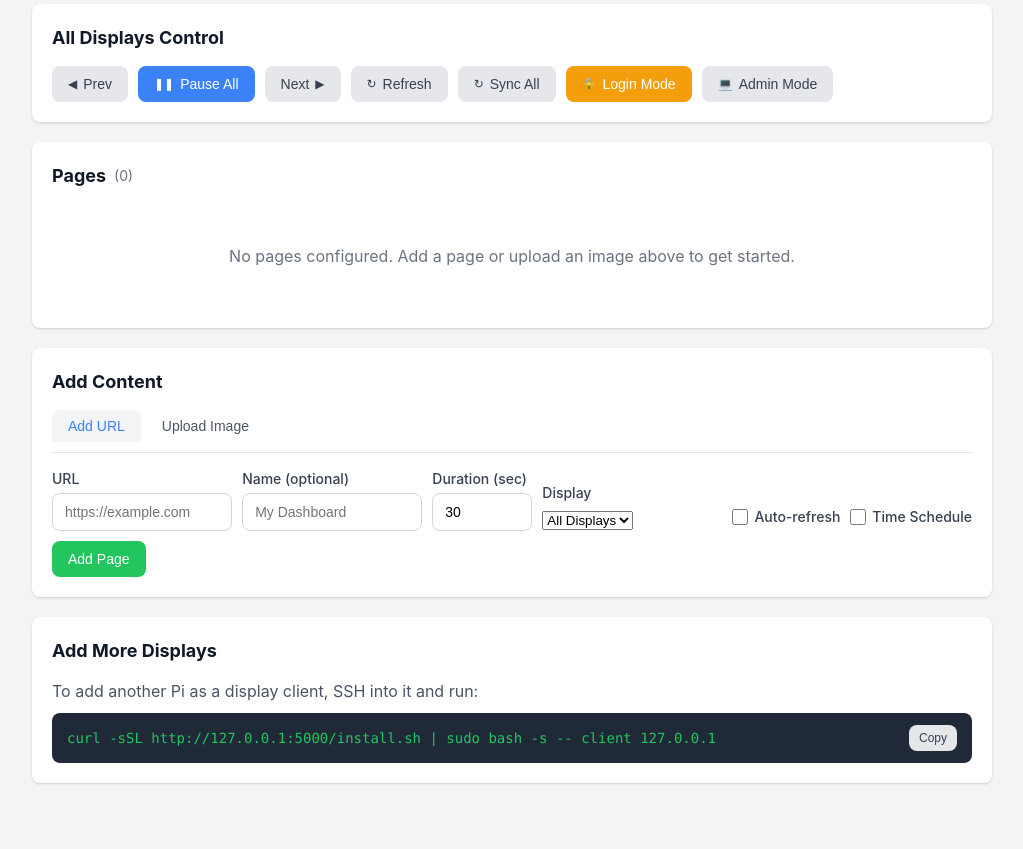
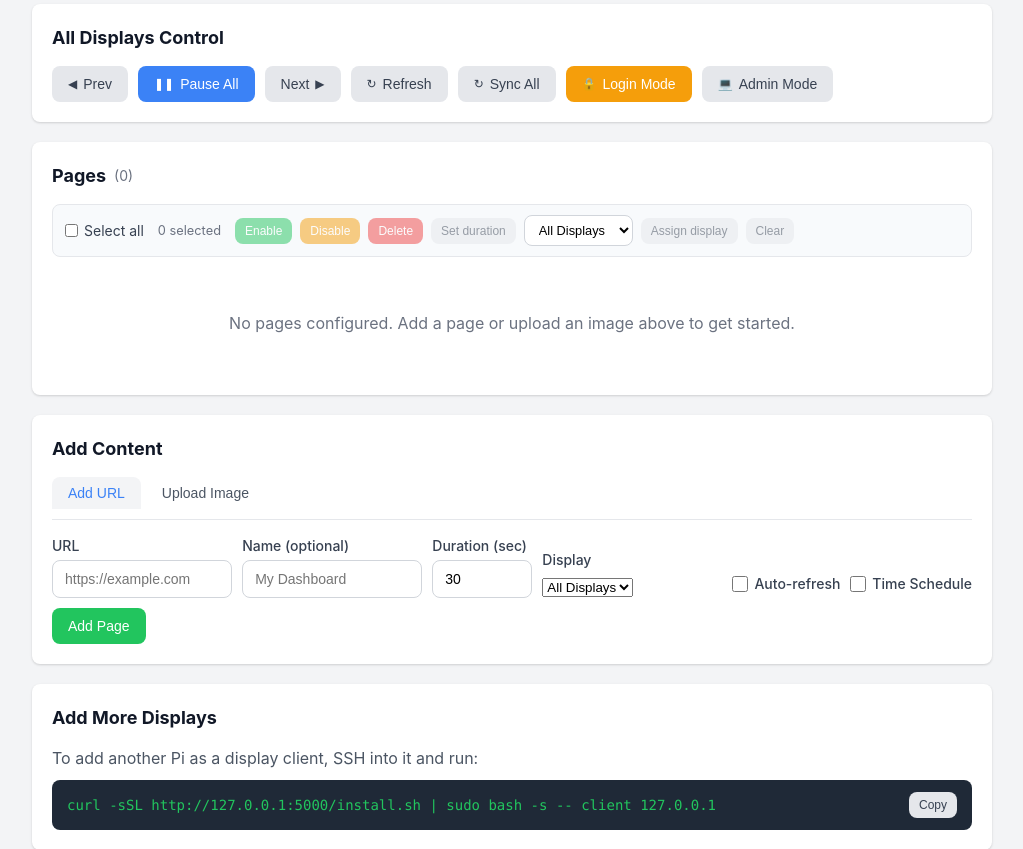
Before and after one commit to maxedmini/pi-kiosk, a Flask app: page / in a window 1280 px wide. Shown: the part 430-1279 px from the top of the page, without its empty margins (128-1151 px from the left). Run offline with Flask 3, Linux system fonts and the light colour scheme; data that the repository does not hold is empty; some libraries are stand-ins or nearby versions.

Commit message:
Add bulk actions for pages

```diff
--- a/static/app.js
+++ b/static/app.js
@@ -6,6 +6,7 @@ let displays = [];
 let systemInfo = { hostname: '', ip: '' };
 let sortable = null;
 let scheduleClipboard = [];
+let selectedPageIds = new Set();
 
 // DOM Elements
 const systemHostname = document.getElementById('systemHostname');
@@ -36,6 +37,15 @@ const pauseIcon = document.getElementById('pauseIcon');
 const pauseText = document.getElementById('pauseText');
 const btnSettings = document.getElementById('btnSettings');
 const copyInstallCmd = document.getElementById('copyInstallCmd');
+const selectAllPages = document.getElementById('selectAllPages');
+const selectedCount = document.getElementById('selectedCount');
+const btnBulkEnable = document.getElementById('btnBulkEnable');
+const btnBulkDisable = document.getElementById('btnBulkDisable');
+const btnBulkDelete = document.getElementById('btnBulkDelete');
+const btnBulkDuration = document.getElementById('btnBulkDuration');
+const btnBulkAssignDisplay = document.getElementById('btnBulkAssignDisplay');
+const bulkDisplaySelect = document.getElementById('bulkDisplaySelect');
+const clearSelectedPages = document.getElementById('clearSelectedPages');
 
 // Socket.IO Events
 socket.on('connect', () => {
@@ -300,7 +310,8 @@ function updateDisplaySelects() {
     const selects = [
         document.getElementById('newDisplayId'),
         document.getElementById('imageDisplayId'),
-        document.getElementById('editDisplayId')
+        document.getElementById('editDisplayId'),
+        bulkDisplaySelect
     ];
 
     selects.forEach(select => {
@@ -318,6 +329,24 @@ function updateDisplaySelects() {
             select.value = currentValue;
         }
     });
+}
+
+function updateBulkSelectionUI() {
+    const count = selectedPageIds.size;
+    if (selectedCount) {
+        selectedCount.textContent = `${count} selected`;
+    }
+    const hasSelection = count > 0;
+    if (btnBulkEnable) btnBulkEnable.disabled = !hasSelection;
+    if (btnBulkDisable) btnBulkDisable.disabled = !hasSelection;
+    if (btnBulkDelete) btnBulkDelete.disabled = !hasSelection;
+    if (btnBulkDuration) btnBulkDuration.disabled = !hasSelection;
+    if (btnBulkAssignDisplay) btnBulkAssignDisplay.disabled = !hasSelection;
+    if (clearSelectedPages) clearSelectedPages.disabled = !hasSelection;
+    if (selectAllPages) {
+        selectAllPages.checked = pages.length > 0 && count === pages.length;
+        selectAllPages.indeterminate = count > 0 && count < pages.length;
+    }
 }
 
 function renderDisplays() {
@@ -396,6 +425,8 @@ async function loadPages() {
     try {
         const response = await fetch('/api/pages');
         pages = await response.json();
+        const validIds = new Set(pages.map(p => p.id));
+        selectedPageIds = new Set(Array.from(selectedPageIds).filter(id => validIds.has(id)));
         renderPages();
     } catch (error) {
         console.error('Error loading pages:', error);
@@ -420,6 +451,7 @@ function renderPages() {
     if (pages.length === 0) {
         emptyMessage.style.display = 'block';
         pagesList.style.display = 'none';
+        updateBulkSelectionUI();
         return;
     }
 
@@ -442,9 +474,13 @@ function renderPages() {
         const scheduleBadge = page.schedule_enabled && scheduleLabel
             ? `<span class="page-schedule-badge ${page.is_active ? 'active' : 'inactive'}" title="Scheduled: ${escapeHtml(scheduleLabel)}">${escapeHtml(scheduleLabel)}</span>`
             : '';
+        const isSelected = selectedPageIds.has(page.id);
 
         return `
             <li class="page-item ${isCurrent ? 'current' : ''} ${!page.enabled ? 'disabled' : ''}" data-id="${page.id}">
+                <div class="page-select">
+                    <input type="checkbox" class="page-select-checkbox" data-id="${page.id}" ${isSelected ? 'checked' : ''}>
+                </div>
                 <div class="drag-handle" title="Drag to reorder">&#9776;</div>
                 <div class="page-thumbnail">${thumbnailHtml}</div>
                 <div class="page-info">
@@ -496,6 +532,47 @@ function renderPages() {
             }
         }
     });
+    updateBulkSelectionUI();
+}
+
+function clearBulkSelection() {
+    selectedPageIds.clear();
+    updateBulkSelectionUI();
+    renderPages();
+}
+
+async function updatePagesBulk(payload) {
+    const ids = Array.from(selectedPageIds);
+    if (!ids.length) return;
+    for (const id of ids) {
+        try {
+            await fetch(`/api/pages/${id}`, {
+                method: 'PUT',
+                headers: { 'Content-Type': 'application/json' },
+                body: JSON.stringify(payload)
+            });
+        } catch (error) {
+            console.error('Bulk update failed for page:', id, error);
+        }
+    }
+    await loadPages();
+}
+
+async function deletePagesBulk() {
+    const ids = Array.from(selectedPageIds);
+    if (!ids.length) return;
+    if (!confirm(`Delete ${ids.length} page${ids.length !== 1 ? 's' : ''}?`)) {
+        return;
+    }
+    for (const id of ids) {
+        try {
+            await fetch(`/api/pages/${id}`, { method: 'DELETE' });
+        } catch (error) {
+            console.error('Bulk delete failed for page:', id, error);
+        }
+    }
+    selectedPageIds.clear();
+    await loadPages();
 }
 
 function escapeHtml(text) {
@@ -526,6 +603,78 @@ btnSync.addEventListener('click', async () => {
         btnSync.disabled = false;
     }
 });
+
+// Bulk selection handlers
+if (pagesList) {
+    pagesList.addEventListener('change', (e) => {
+        const checkbox = e.target.closest('.page-select-checkbox');
+        if (!checkbox) return;
+        const id = parseInt(checkbox.getAttribute('data-id'));
+        if (!Number.isNaN(id)) {
+            if (checkbox.checked) {
+                selectedPageIds.add(id);
+            } else {
+                selectedPageIds.delete(id);
+            }
+            updateBulkSelectionUI();
+        }
+    });
+}
+
+if (selectAllPages) {
+    selectAllPages.addEventListener('change', (e) => {
+        if (e.target.checked) {
+            pages.forEach(p => selectedPageIds.add(p.id));
+        } else {
+            selectedPageIds.clear();
+        }
+        renderPages();
+    });
+}
+
+if (clearSelectedPages) {
+    clearSelectedPages.addEventListener('click', () => {
+        clearBulkSelection();
+    });
+}
+
+if (btnBulkEnable) {
+    btnBulkEnable.addEventListener('click', async () => {
+        await updatePagesBulk({ enabled: true });
+    });
+}
+
+if (btnBulkDisable) {
+    btnBulkDisable.addEventListener('click', async () => {
+        await updatePagesBulk({ enabled: false });
+    });
+}
+
+if (btnBulkDelete) {
+    btnBulkDelete.addEventListener('click', async () => {
+        await deletePagesBulk();
+    });
+}
+
+if (btnBulkDuration) {
+    btnBulkDuration.addEventListener('click', async () => {
+        const value = prompt('Set duration (seconds):');
+        if (value === null) return;
+        const duration = parseInt(value, 10);
+        if (!duration || duration < 1) {
+            alert('Please enter a valid duration in seconds.');
+            return;
+        }
+        await updatePagesBulk({ duration });
+    });
+}
+
+if (btnBulkAssignDisplay) {
+    btnBulkAssignDisplay.addEventListener('click', async () => {
+        const displayId = bulkDisplaySelect?.value || null;
+        await updatePagesBulk({ display_id: displayId || null });
+    });
+}
 
 btnPause.addEventListener('click', () => {
     // Check if any display is playing
--- a/static/style.css
+++ b/static/style.css
@@ -495,6 +495,46 @@ section h2 {
 }
 
 /* Pages List */
+.bulk-actions {
+    display: flex;
+    flex-wrap: wrap;
+    align-items: center;
+    gap: 10px 14px;
+    padding: 10px 12px;
+    margin: 10px 0 14px;
+    background: #f8fafc;
+    border: 1px solid var(--gray-200);
+    border-radius: var(--radius);
+}
+
+.bulk-select {
+    display: inline-flex;
+    align-items: center;
+    gap: 6px;
+    font-size: 0.875rem;
+    color: var(--gray-700);
+}
+
+.bulk-count {
+    font-size: 0.8rem;
+    color: var(--gray-500);
+}
+
+.bulk-buttons {
+    display: flex;
+    flex-wrap: wrap;
+    gap: 8px;
+    align-items: center;
+}
+
+.bulk-actions select {
+    padding: 6px 10px;
+    border-radius: var(--radius);
+    border: 1px solid var(--gray-300);
+    font-size: 0.8rem;
+    background: white;
+}
+
 .empty-message {
     text-align: center;
     color: var(--gray-500);
@@ -515,6 +555,17 @@ section h2 {
     border-radius: var(--radius);
     margin-bottom: 8px;
     transition: all 0.15s ease;
+}
+
+.page-select {
+    display: inline-flex;
+    align-items: center;
+    justify-content: center;
+}
+
+.page-select-checkbox {
+    width: 16px;
+    height: 16px;
 }
 
 .page-item:hover {
--- a/templates/index.html
+++ b/templates/index.html
@@ -78,6 +78,24 @@
         <!-- Pages List -->
         <section class="pages-list">
             <h2>Pages <span class="page-count" id="pageCount">(0)</span></h2>
+            <div class="bulk-actions">
+                <label class="bulk-select">
+                    <input type="checkbox" id="selectAllPages">
+                    Select all
+                </label>
+                <span class="bulk-count" id="selectedCount">0 selected</span>
+                <div class="bulk-buttons">
+                    <button type="button" class="btn btn-small btn-success" id="btnBulkEnable">Enable</button>
+                    <button type="button" class="btn btn-small btn-warning" id="btnBulkDisable">Disable</button>
+                    <button type="button" class="btn btn-small btn-danger" id="btnBulkDelete">Delete</button>
+                    <button type="button" class="btn btn-small btn-secondary" id="btnBulkDuration">Set duration</button>
+                    <select id="bulkDisplaySelect">
+                        <option value="">All Displays</option>
+                    </select>
+                    <button type="button" class="btn btn-small btn-secondary" id="btnBulkAssignDisplay">Assign display</button>
+                    <button type="button" class="btn btn-small btn-secondary" id="clearSelectedPages">Clear</button>
+                </div>
+            </div>
             <div id="pagesContainer">
                 <p class="empty-message" id="emptyMessage">No pages configured. Add a page or upload an image above to get started.</p>
                 <ul id="pagesList" class="sortable"></ul>
```
